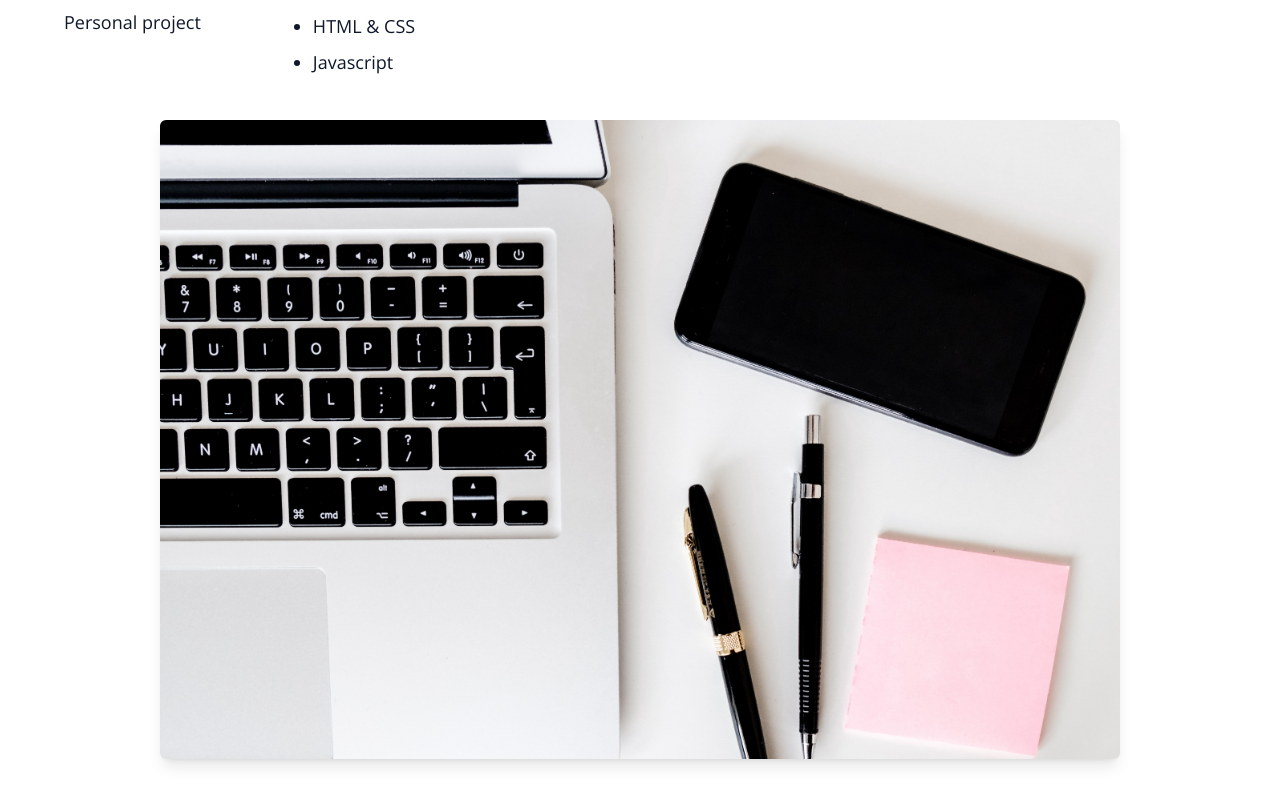
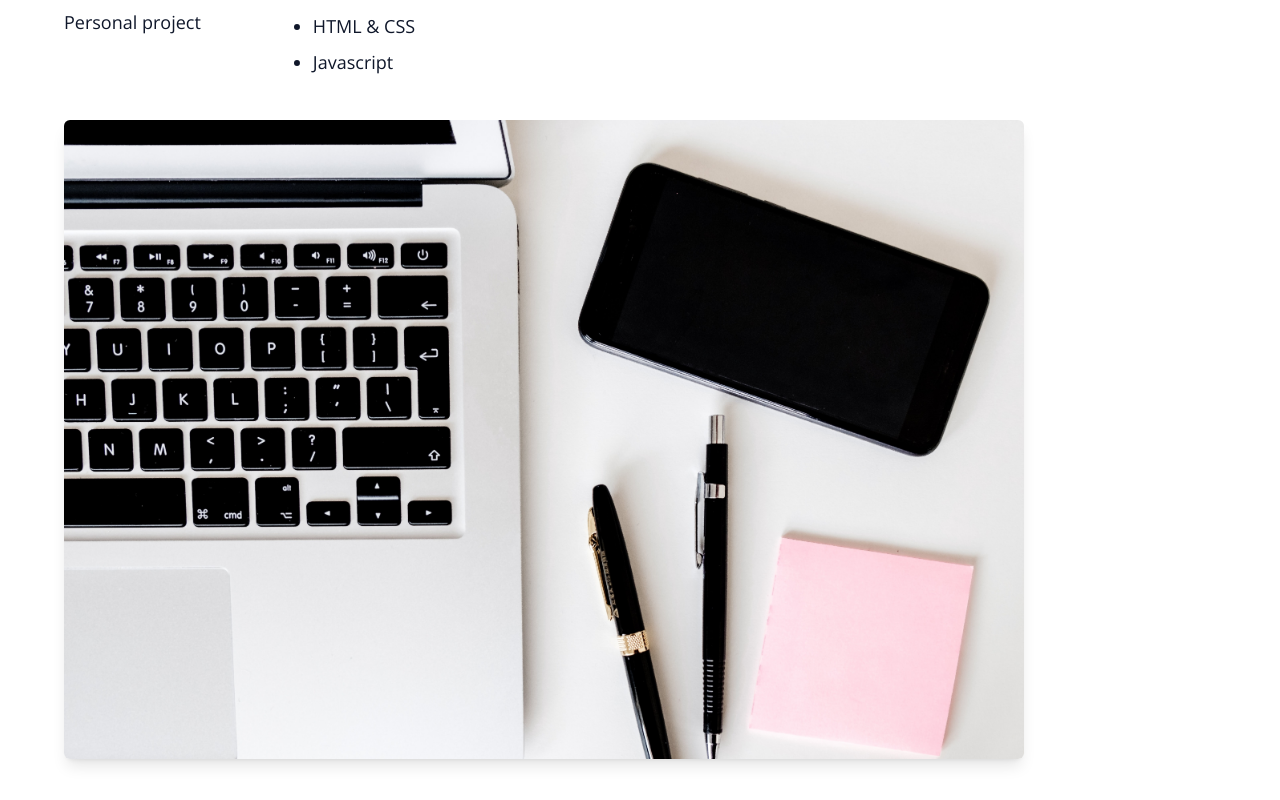
Before and after one commit to HarukiNguyen/portfolio, a React (Vite) app: page /express-your-love in a window 1280 px wide. Shown: the part 540-1340 px from the top of the page. Built offline with nearby package versions, Linux system fonts and the light colour scheme.

Commit message:
feat: ProjectIntro > use grid system

```diff
--- a/src/components/ProjectIntro/ProjectIntro.jsx
+++ b/src/components/ProjectIntro/ProjectIntro.jsx
@@ -3,19 +3,21 @@ import ProjectDetailName from "./ProjectDetailName";
 
 function ProjectIntro({ detailName, url, purpose, type, stack, introImg }) {
   return (
-    <section className="animate-fadeIn [animation-delay:0.75s] opacity-0">
-      <ProjectDetailName url={url} detailName={detailName} />
+    <section className="animate-fadeIn [animation-delay:0.75s] opacity-0 tablet:grid tablet:grid-cols-12">
+      <div className="tablet:col-span-9">
+        <ProjectDetailName url={url} detailName={detailName} />
 
-      {/* purpose, intro paragraph */}
-      <p className="para-max-w">{purpose}</p>
+        {/* purpose, intro paragraph */}
+        <p className="para-max-w">{purpose}</p>
 
-      <ProjectDesc descList={[type, stack]} />
+        <ProjectDesc descList={[type, stack]} />
+      </div>
       {/* intro image */}
-      <div className="laptop:flex laptop:justify-center">
+      <div className="tablet:col-span-12 laptop:col-span-10">
         <img
           src={introImg}
           alt="Introduce image"
-          className="rounded-md shadow-lg laptop:w-10/12"
+          className="rounded-md shadow-lg"
         />
       </div>
     </section>
```
